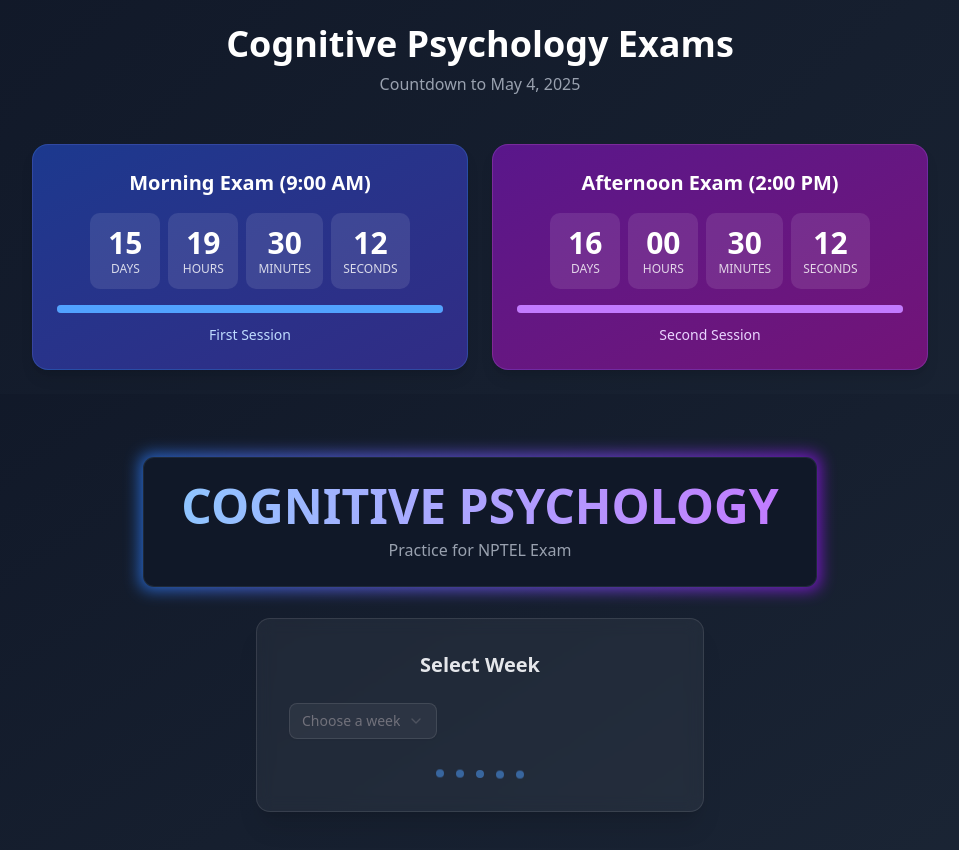
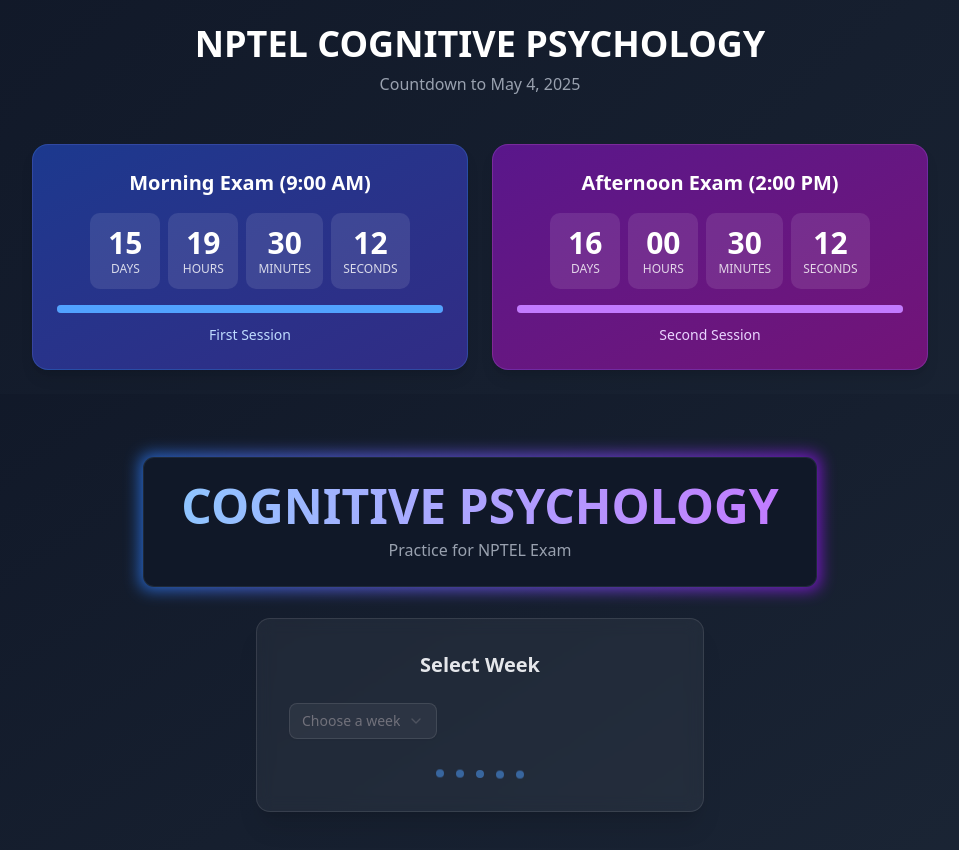
Before and after one commit to adarshsingh1706/Cognitive-Psychology, a Next.js app: page / in a window 1280 px wide. Shown: the top 850 px of the page, without its empty margins (160-1119 px from the left). Built offline with nearby package versions, Linux system fonts and the light colour scheme.

Commit message:
heading change

```diff
--- a/src/app/page.js
+++ b/src/app/page.js
@@ -140,7 +140,7 @@
     <div className="min-h-screen bg-gradient-to-br from-gray-900 to-gray-800 p-6">
     <div className="max-w-7xl mx-auto">
       <h1 className="text-4xl font-bold text-center text-white mb-2">
-        Cognitive Psychology Exams
+        NPTEL COGNITIVE PSYCHOLOGY
       </h1>
       <p className="text-center text-gray-400 mb-12">
         Countdown to May 4, 2025
```
